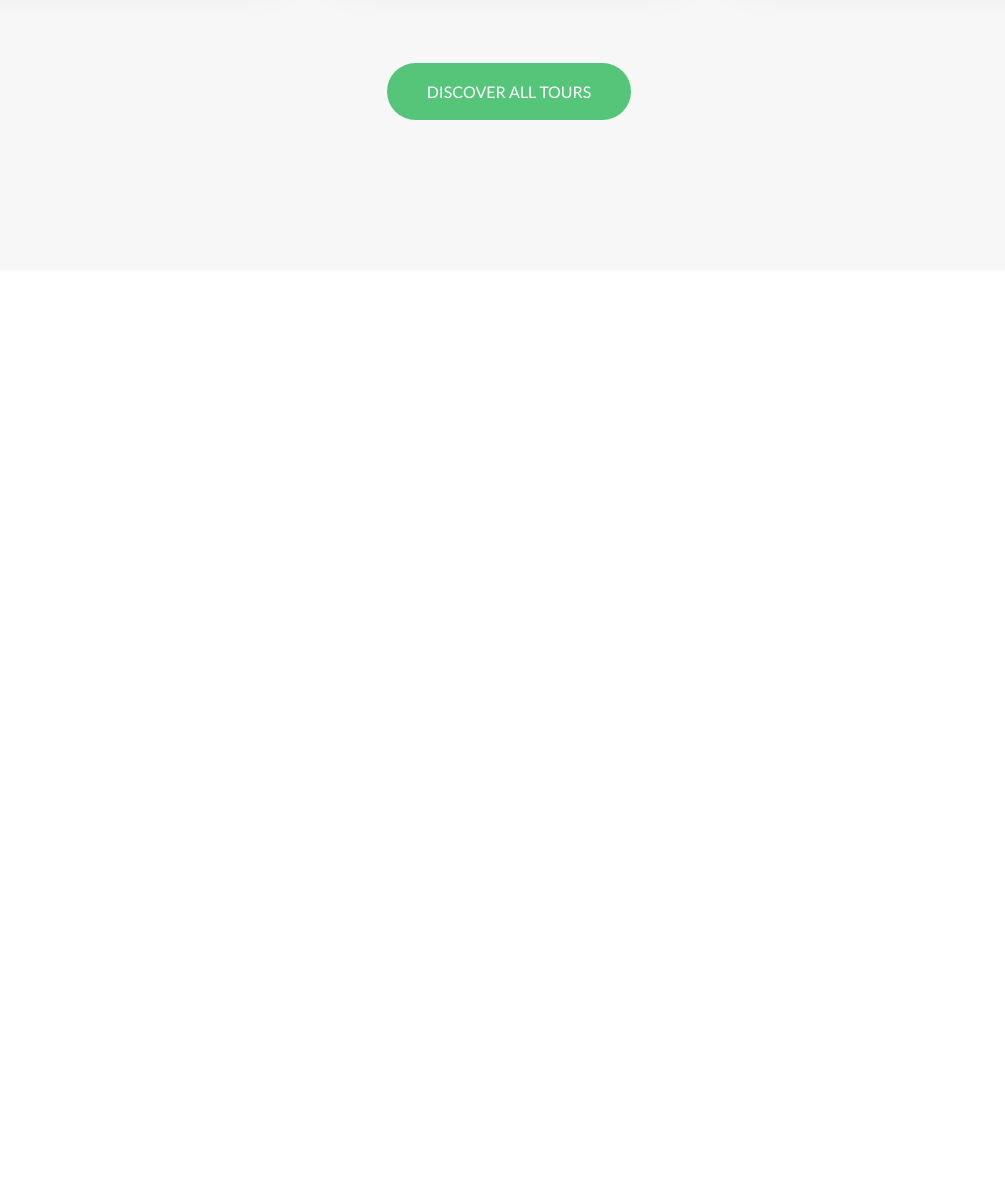
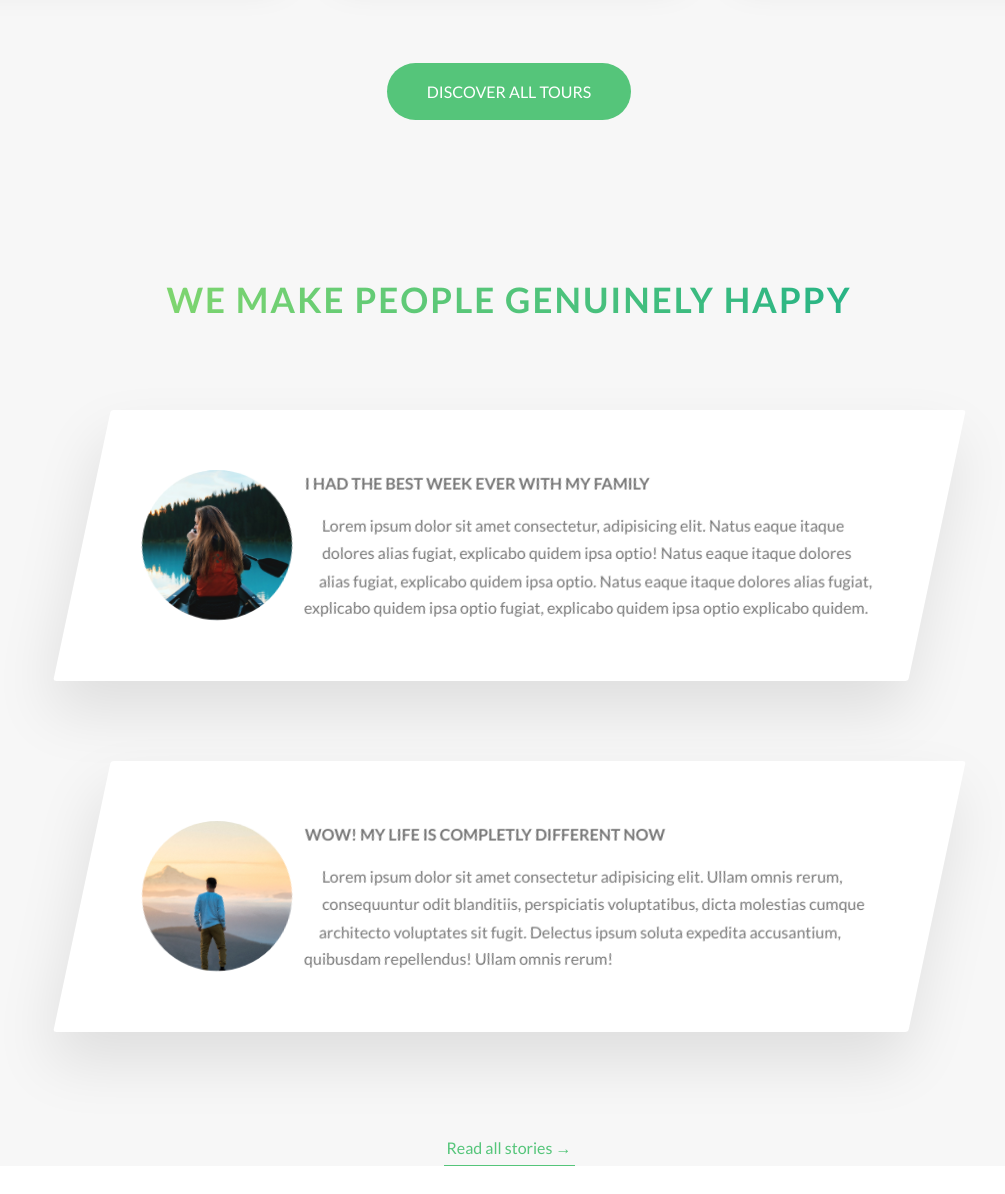
Before and after one commit to lachezarborisov/natours-landing-page, a website: page index.html in a window 1280 px wide. Shown: the part 3059-4253 px from the top of the page, without its empty margins (131-1136 px from the left). Before the commit the page ends 3359 px from the top, so only its background shows below. Drawn offline with Linux system fonts and the light colour scheme.

Commit message:
Building stories section

```diff
--- a/index.html
+++ b/index.html
@@ -240,6 +240,54 @@
 
         </section>
 
+        <section class="section-stories">
+
+            <div class="u-center-text u-margin-button-big">
+                <h2 class="heading-secondary">
+                    We make people genuinely happy
+                </h2>
+            </div>
+
+            <div class="row">
+                <div class="story">
+                    <figure class="story__shape">
+                        <img src="img/nat-8.jpg" alt="Person on a tour" class="story__img">
+                        <figcaption class="story__caption">Mary Smith</figcaption>
+                    </figure>
+                    <div class="story__text">
+                        <h3 class="heading-tertiary u-margin-button-small">
+                            I had the best week ever with my family
+                        </h3>
+                        <p>
+                            Lorem ipsum dolor sit amet consectetur, adipisicing elit. Natus eaque itaque dolores alias fugiat, explicabo quidem ipsa optio!  Natus eaque itaque dolores alias fugiat, explicabo quidem ipsa optio.  Natus eaque itaque dolores alias fugiat, explicabo quidem ipsa optio fugiat, explicabo quidem ipsa optio explicabo quidem.
+                        </p>
+                    </div>
+                </div>
+            </div>
+
+            <div class="row">
+                <div class="story">
+                    <figure class="story__shape">
+                        <img src="img/nat-9.jpg" alt="Person on a tour" class="story__img">
+                        <figcaption class="story__caption">Jack Wilson</figcaption>
+                    </figure>
+                    <div class="story__text">
+                        <h3 class="heading-tertiary u-margin-button-small">
+                            Wow! My life is completly different now
+                        </h3>
+                        <p>
+                            Lorem ipsum dolor sit amet consectetur adipisicing elit. Ullam omnis rerum, consequuntur odit blanditiis, perspiciatis voluptatibus, dicta molestias cumque architecto voluptates sit fugit. Delectus ipsum soluta expedita accusantium, quibusdam repellendus! Ullam omnis rerum!
+                        </p>
+                    </div>
+                </div>
+            </div>
+
+            <div class="u-center-text u-margin-top-huge">
+                <a href="#" class="btn-text">Read all stories &rarr;</a>
+            </div>
+
+        </section>
+
     </main>
 
     <!-- <section class="grid-test">
--- /dev/null
+++ b/sass/components/_story.scss
@@ -0,0 +1,58 @@
+.story {
+    width: 75%;
+    margin: 0 auto;
+    box-shadow: 0 3rem 6rem rgba($color-black, .1);
+    background-color: $color-white;
+    border-radius: 3px;
+    padding: 6rem;
+    padding-left: 9rem;
+    font-size: $default-font-size;
+    transform: skewX(-12deg);
+
+    &__shape {
+        width: 15rem;
+        height: 15rem;
+        float: left;
+        -webkit-shape-outside: circle(50% at 50% 50%);
+        shape-outside: circle(50% at 50% 50%);
+        -webkit-clip-path: circle(50% at 50% 50%);
+        clip-path: circle(50% at 50% 50%);
+        transform: translateX(-3rem) skewX(12deg); // for space betweеn the elements
+        position: relative;
+    }
+
+    &__img {
+        height: 100%;
+        transform: translateX(-4rem) scale(1.4);
+        backface-visibility: hidden;
+        transition: all .5s;
+    }
+
+    &__text {
+        transform: skewX(12deg);
+    }
+
+    &__caption {
+        position: absolute;
+        top: 50%;
+        left: 50%;
+        transform: translate(-50%, 20%);
+        color: $color-white;
+        text-transform: uppercase;
+        font-size: 1.7rem;
+        text-align: center;
+        opacity: 0;
+        transition: all .5s;
+        backface-visibility: hidden;
+    }
+
+    &:hover &__caption {
+        opacity: 1;
+        transform: translate(-50%, -50%);
+    }
+
+    &:hover &__img {
+        transform: translateX(-4rem) scale(1);
+        filter: blur(1px) brightness(80%);
+    }
+}
--- a/sass/main.scss
+++ b/sass/main.scss
@@ -11,6 +11,7 @@
 @import 'components/composition';
 @import 'components/feature-box';
 @import 'components/card';
+@import 'components/story';
 
 @import "layout/grid";
 @import "layout/header";
--- a/sass/pages/_home.scss
+++ b/sass/pages/_home.scss
@@ -25,3 +25,8 @@
     padding: 25rem 0 15rem 0;
     margin-top: -10rem; // to cover white space on the top
 }
+
+.section-stories {
+    // padding: 15rem 0;
+    background-color: $color-grey-light-1;
+}
```
Also changed, not shown: css/style.css.
